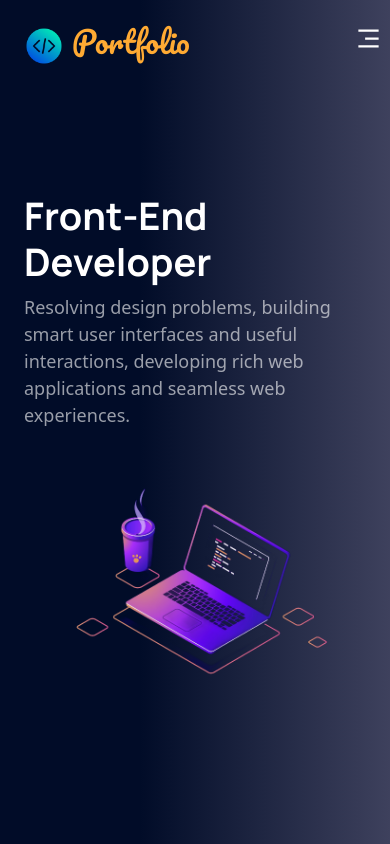
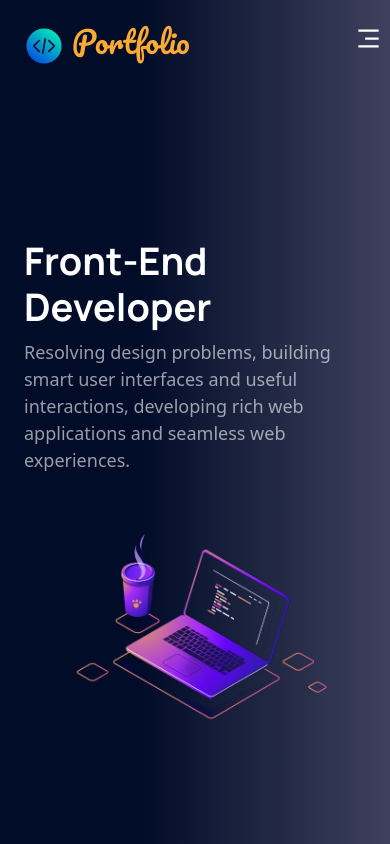
Before and after one commit to fatima-07/Portfolio, a React (Vite) app: page / in a window 390 px wide. Shown: the top 844 px of the page. Built offline with nearby package versions, Linux system fonts and the light colour scheme.

Commit message:
Update Responsiveness

```diff
--- a/src/components/text-header/text-header.css
+++ b/src/components/text-header/text-header.css
@@ -63,7 +63,7 @@
 
 @media screen and (max-width: 550px) {
     .hero {
-      padding-top: 5px;
+      padding-top: 50px;
       padding-bottom: 170px;
     }
     .computer__img img {
```
